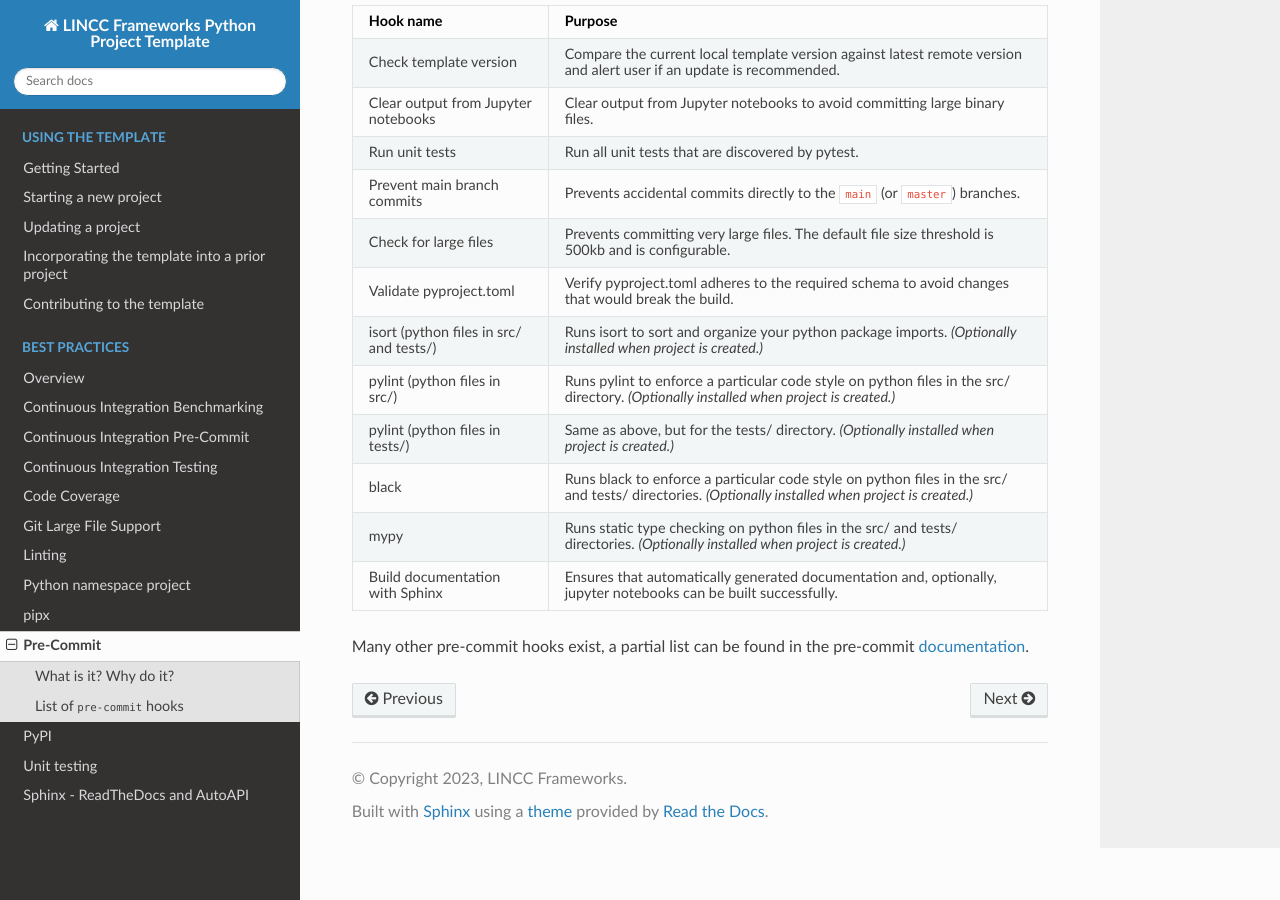
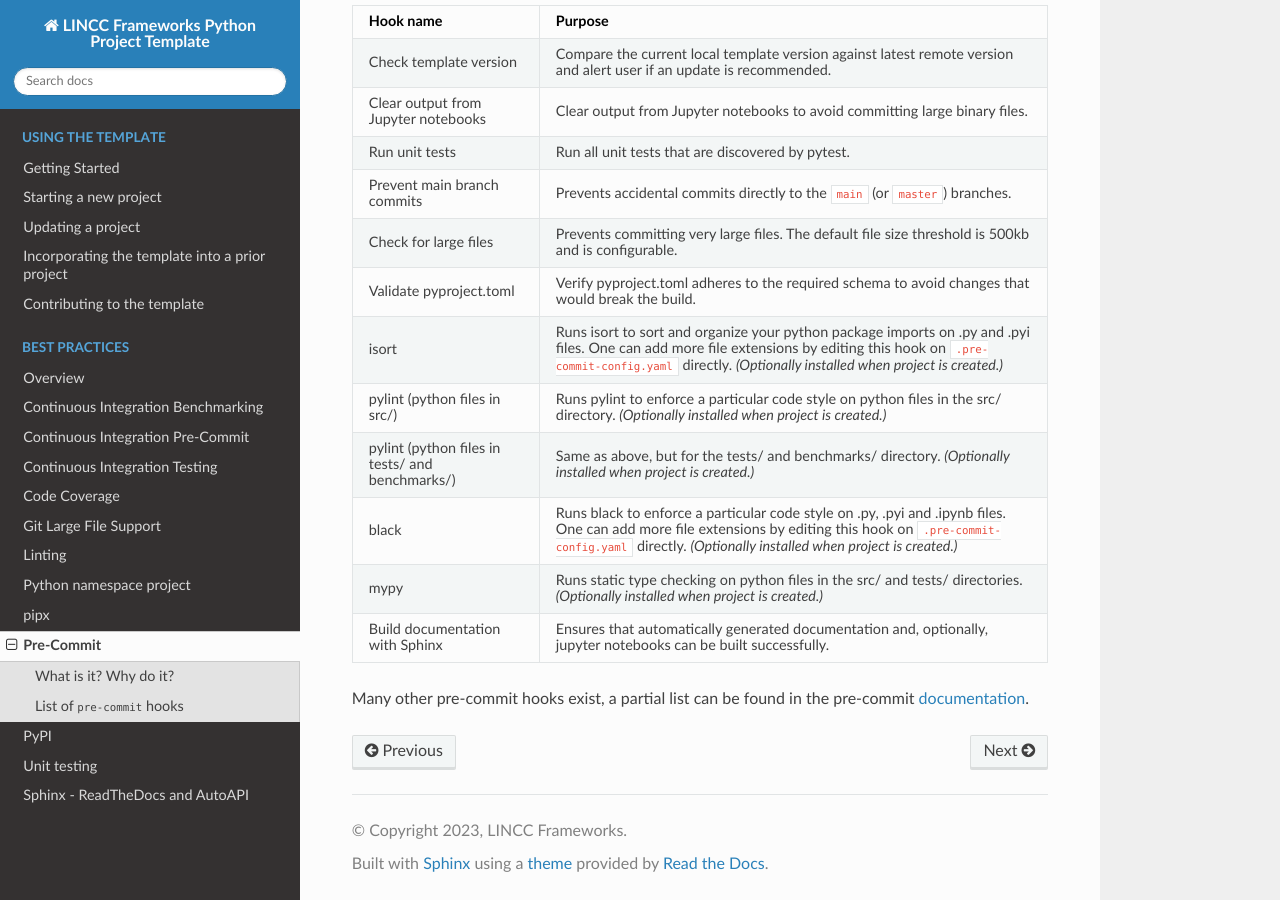
Before and after one commit to lincc-frameworks/python-project-template, a Sphinx documentation site: the page built from docs/practices/precommit.rst, in a window 1280 px wide and 900 px high, scrolled down 691 px. Built offline with Sphinx 7.4.7 and the Read the Docs theme 2.0.0, drawn with Linux system fonts in a browser that asks for light colours; the version number could not be read and is left out.

Commit message:
Update files used for black and isort

```diff
--- a/docs/practices/precommit.rst
+++ b/docs/practices/precommit.rst
@@ -43,19 +43,18 @@
      - Prevents committing very large files. The default file size threshold is 500kb and is configurable.
    * - Validate pyproject.toml
      - Verify pyproject.toml adheres to the required schema to avoid changes that would break the build.
-   * - isort (python files in src/ and tests/)
-     - Runs isort to sort and organize your python package imports. *(Optionally installed when project is created.)*
+   * - isort
+     - Runs isort to sort and organize your python package imports on .py and .pyi files. One can add more file extensions by editing this hook on ``.pre-commit-config.yaml`` directly. *(Optionally installed when project is created.)*
    * - pylint (python files in src/)
      - Runs pylint to enforce a particular code style on python files in the src/ directory. *(Optionally installed when project is created.)*
-   * - pylint (python files in tests/)
-     - Same as above, but for the tests/ directory. *(Optionally installed when project is created.)*
+   * - pylint (python files in tests/ and benchmarks/)
+     - Same as above, but for the tests/ and benchmarks/ directory. *(Optionally installed when project is created.)*
    * - black
-     - Runs black to enforce a particular code style on python files in the src/ and tests/ directories. *(Optionally installed when project is created.)*
+     - Runs black to enforce a particular code style on .py, .pyi and .ipynb files. One can add more file extensions by editing this hook on ``.pre-commit-config.yaml`` directly. *(Optionally installed when project is created.)*
    * - mypy
      - Runs static type checking on python files in the src/ and tests/ directories. *(Optionally installed when project is created.)*
    * - Build documentation with Sphinx
      - Ensures that automatically generated documentation and, optionally, jupyter notebooks can be built successfully.
 
-
 Many other pre-commit hooks exist, a partial list can be found in the pre-commit
 `documentation <https://pre-commit.com/hooks.html>`_.
```
Also changed, not shown: 1 other file.
